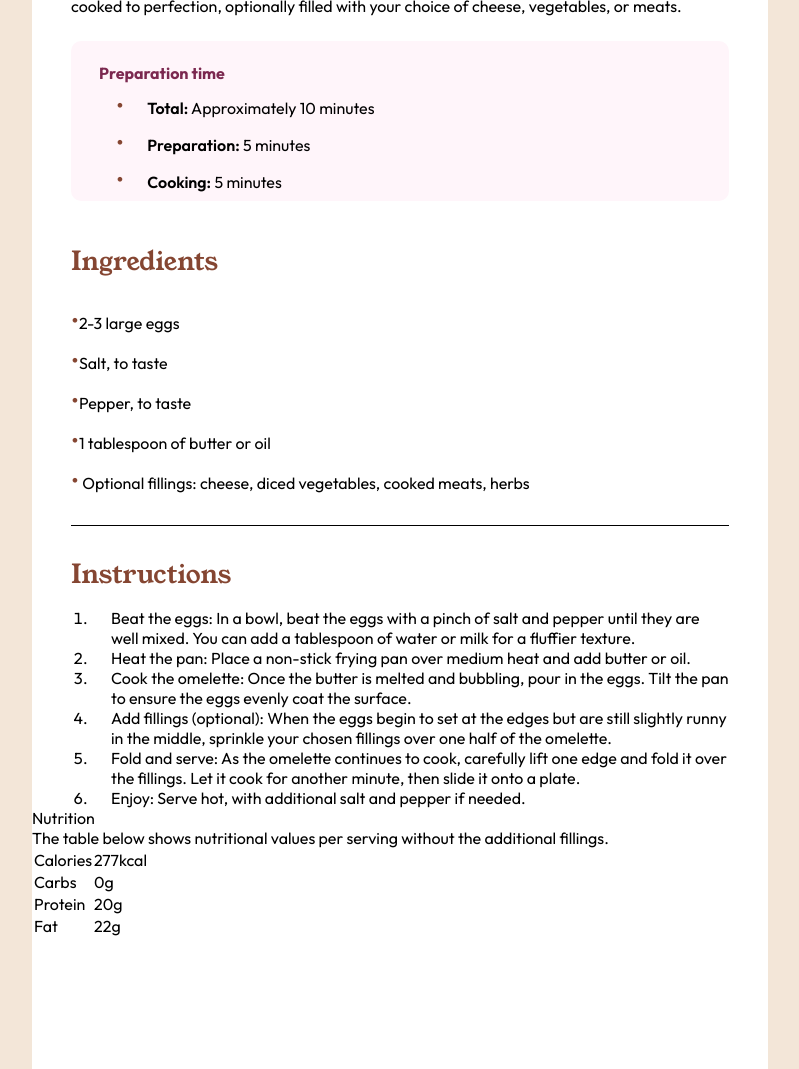
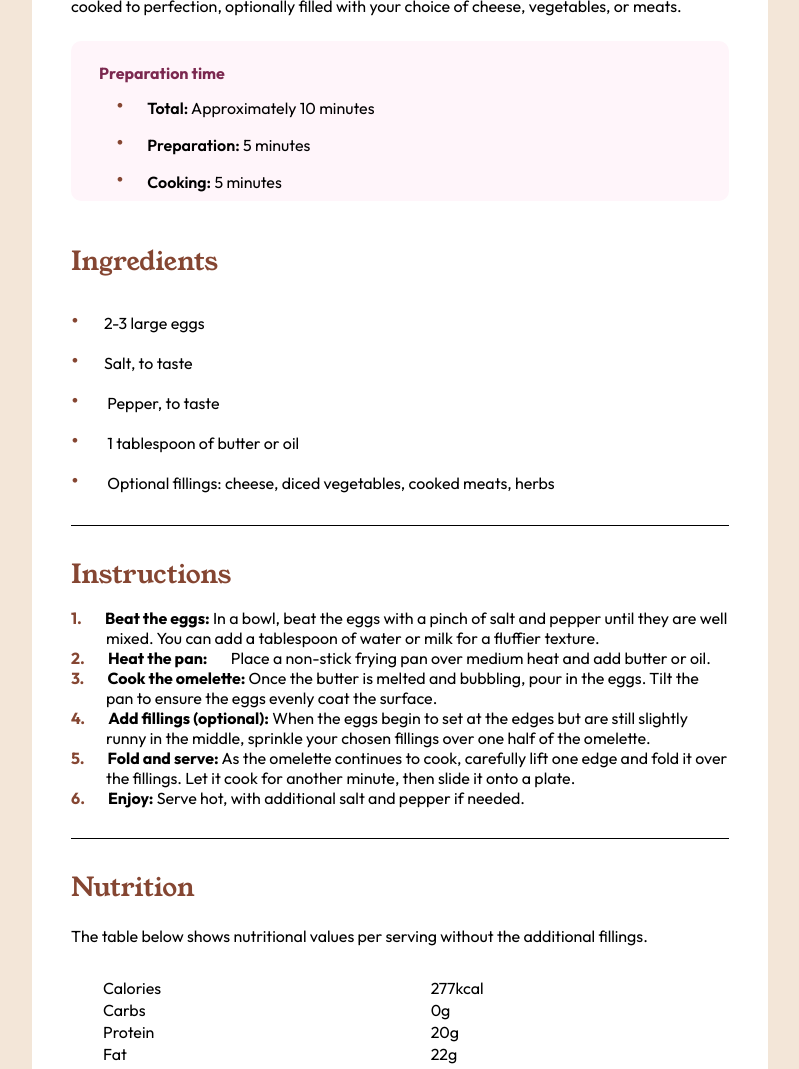
Before and after one commit to tortiman/recipe-page-main, a plain HTML site: page index.html in a window 1280 px wide. Shown: the top 1069 px of the page, without its empty margins (240-1039 px from the left). Drawn offline with Linux system fonts and the light colour scheme.

Commit message:
update index and style
update index and style

```diff
--- a/assets/styles/style.css
+++ b/assets/styles/style.css
@@ -135,6 +135,9 @@ body{
 
 }
 
+.text-ingredients-items{
+    margin-left: 25px;
+}
 .list-ingredients li::before{
     content:'\2022';
     font-size: 24px;
@@ -150,7 +153,8 @@ body{
     margin-top: 30px;
     align-items: start;
     gap: 15px;
-
+    border-bottom: 1px solid black;
+    padding-bottom:30px ;
 }
 
 .title-instructions{
@@ -160,13 +164,53 @@ body{
 }
 
 
+.list-instructions{
+    margin-left: 35px;
+    list-style: none;
+    counter-reset: list;
+}
 
 .list-instructions li{
+    counter-increment: list;
+
+}
+.list-instructions li::before{
+    content: counter(list)'. ';
+    color:var(--Brown800);
+    font-weight: 700;
+}
+
+.start-text-instructions{
     margin-left: 20px;
-    padding-left: 20px;
+    font-weight: 700;
+}
+
+.instructions-items{
+    text-indent: -35px;
+}
+
+.nutrition{
+    margin-top: 30px;
+    display: flex;
+    flex-direction: column;
+    margin-left: 39px;
+    margin-right: 39px;
 
 }
 
-.list-instructions li::before{
+.title-nutrition{
+    font-family: 'Young serif';
+    font-size: 26px;
+    color: var(--Brown800);
+    margin-bottom: 20px;
+}
+
+.text-nutrition{
+    margin-bottom: 30px;
+}
+
+.table-nutrition{
+    padding-left: 30px;
+    border-collapse: separate;
 
 }
--- a/index.html
+++ b/index.html
@@ -60,43 +60,60 @@
         <div class="ingredients">
           <p class="title-ingredients">Ingredients</p>
           <ul class="list-ingredients">
-            <li>2-3 large eggs</li>
-            <li>Salt, to taste</li>
-            <li>Pepper, to taste</li>
-            <li>1 tablespoon of butter or oil</li>
+            <li><span class="text-ingredients-items">2-3 large eggs</span></li>
+            <li><span class="text-ingredients-items">Salt, to taste</span></li>
             <li>
-              Optional fillings: cheese, diced vegetables, cooked meats, herbs
+              <span class="text-ingredients-items">Pepper, to taste</span>
+            </li>
+            <li>
+              <span class="text-ingredients-items"
+                >1 tablespoon of butter or oil</span
+              >
+            </li>
+            <li>
+              <span class="text-ingredients-items"
+                >Optional fillings: cheese, diced vegetables, cooked meats,
+                herbs</span
+              >
             </li>
           </ul>
         </div>
         <div class="instructions">
           <p class="title-instructions">Instructions</p>
           <ol class="list-instructions">
-            <li>
-              Beat the eggs: In a bowl, beat the eggs with a pinch of salt and
-              pepper until they are well mixed. You can add a tablespoon of
-              water or milk for a fluffier texture.
+            <li class="instructions-items">
+              <span class="start-text-instructions">Beat the eggs:</span> In a
+              bowl, beat the eggs with a pinch of salt and pepper until they are
+              well mixed. You can add a tablespoon of water or milk for a
+              fluffier texture.
             </li>
-            <li>
-              Heat the pan: Place a non-stick frying pan over medium heat and
-              add butter or oil.
+            <li class="instructions-items">
+              <span class="start-text-instructions">Heat the pan:</span
+              ><span class="start-text-instructions"></span> Place a non-stick
+              frying pan over medium heat and add butter or oil.
             </li>
-            <li>
-              Cook the omelette: Once the butter is melted and bubbling, pour in
-              the eggs. Tilt the pan to ensure the eggs evenly coat the surface.
+            <li class="instructions-items">
+              <span class="start-text-instructions">Cook the omelette:</span>
+              Once the butter is melted and bubbling, pour in the eggs. Tilt the
+              pan to ensure the eggs evenly coat the surface.
             </li>
-            <li>
-              Add fillings (optional): When the eggs begin to set at the edges
-              but are still slightly runny in the middle, sprinkle your chosen
-              fillings over one half of the omelette.
+            <li class="instructions-items">
+              <span class="start-text-instructions"
+                >Add fillings (optional):</span
+              >
+              When the eggs begin to set at the edges but are still slightly
+              runny in the middle, sprinkle your chosen fillings over one half
+              of the omelette.
             </li>
-            <li>
-              Fold and serve: As the omelette continues to cook, carefully lift
-              one edge and fold it over the fillings. Let it cook for another
-              minute, then slide it onto a plate.
+            <li class="instructions-items">
+              <span class="start-text-instructions">Fold and serve:</span> As
+              the omelette continues to cook, carefully lift one edge and fold
+              it over the fillings. Let it cook for another minute, then slide
+              it onto a plate.
             </li>
-            <li>
-              Enjoy: Serve hot, with additional salt and pepper if needed.
+            <li class="instructions-items">
+              <span class="start-text-instructions">Enjoy:</span> Serve hot,
+              with additional salt and pepper if needed.
             </li>
           </ol>
         </div>
@@ -110,19 +127,19 @@
             <tbody>
               <tr>
                 <td>Calories</td>
-                <td>277kcal</td>
+                <td class="text-table">277kcal</td>
               </tr>
               <tr>
                 <td>Carbs</td>
-                <td>0g</td>
+                <td class="text-table">0g</td>
               </tr>
               <tr>
                 <td>Protein</td>
-                <td>20g</td>
+                <td class="text-table">20g</td>
               </tr>
               <tr>
                 <td>Fat</td>
-                <td>22g</td>
+                <td class="text-table">22g</td>
               </tr>
             </tbody>
           </table>
```
